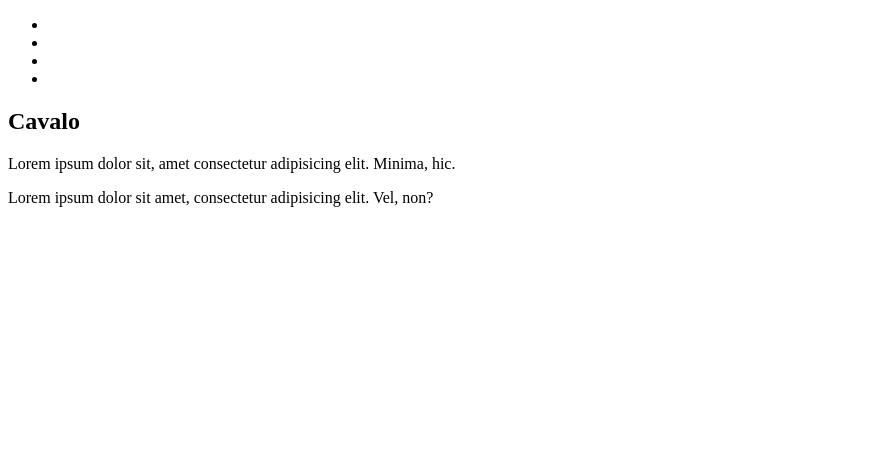
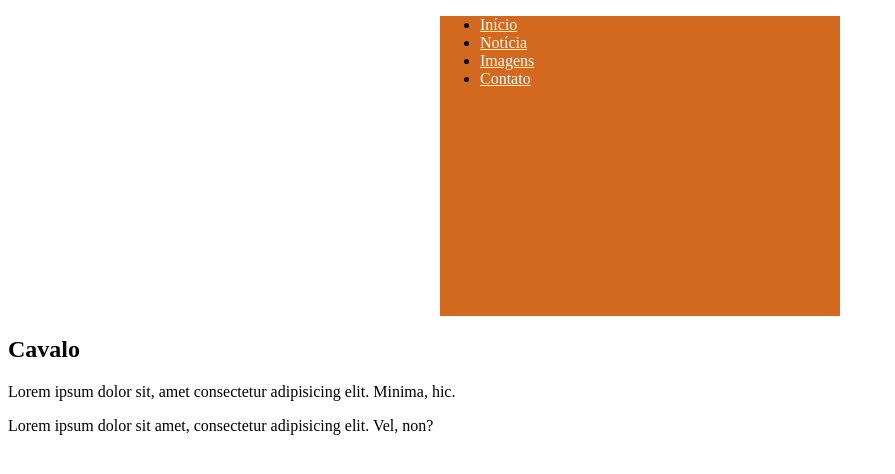
Before and after one commit to Russo06/app.loko, a plain HTML site: page index.html in a window 1280 px wide. Shown: the whole page, without its empty margins (0-895 px from the left). Drawn offline with Linux system fonts and the light colour scheme.

Commit message:
Atualização final da aula

```diff
--- a/index.html
+++ b/index.html
@@ -4,15 +4,16 @@
   <meta charset="UTF-8">
   <meta name="viewport" content="width=device-width, initial-scale=1.0">
   <title>Document</title>
+  <link rel="stylesheet" href="style.css">
 </head>
 <body>
   <header>
     <nav>
       <ul>
-        <li><a href=""></a></li>
-        <li><a href=""></a></li>
-        <li><a href=""></a></li>
-        <li><a href=""></a></li>
+        <li><a href="">Início</a></li>
+        <li><a href="">Notícia</a></li>
+        <li><a href="">Imagens</a></li>
+        <li><a href="">Contato</a></li>
       </ul>
     </nav>
   </header>
--- /dev/null
+++ b/style.css
@@ -0,0 +1,16 @@
+nav{
+  background-color: chocolate;
+  height: 300px;
+  width: 400px;
+  margin-left: auto;
+  margin-right: auto;
+}
+li{
+  text-decoration: none;
+}
+a{
+  color: white;
+}
+ul{
+  text-decoration: none;
+}
```
Also changed, not shown: 1 other file.
